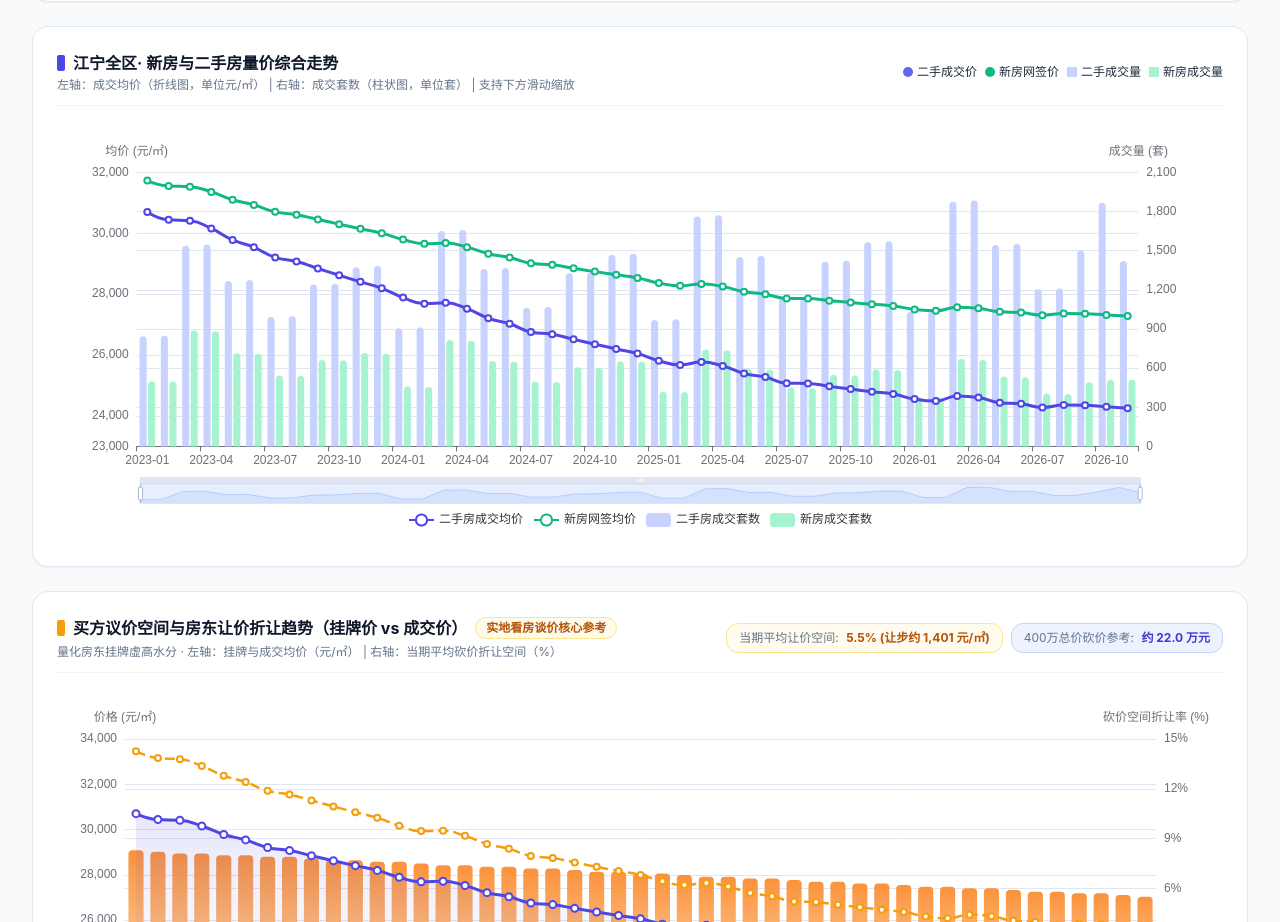
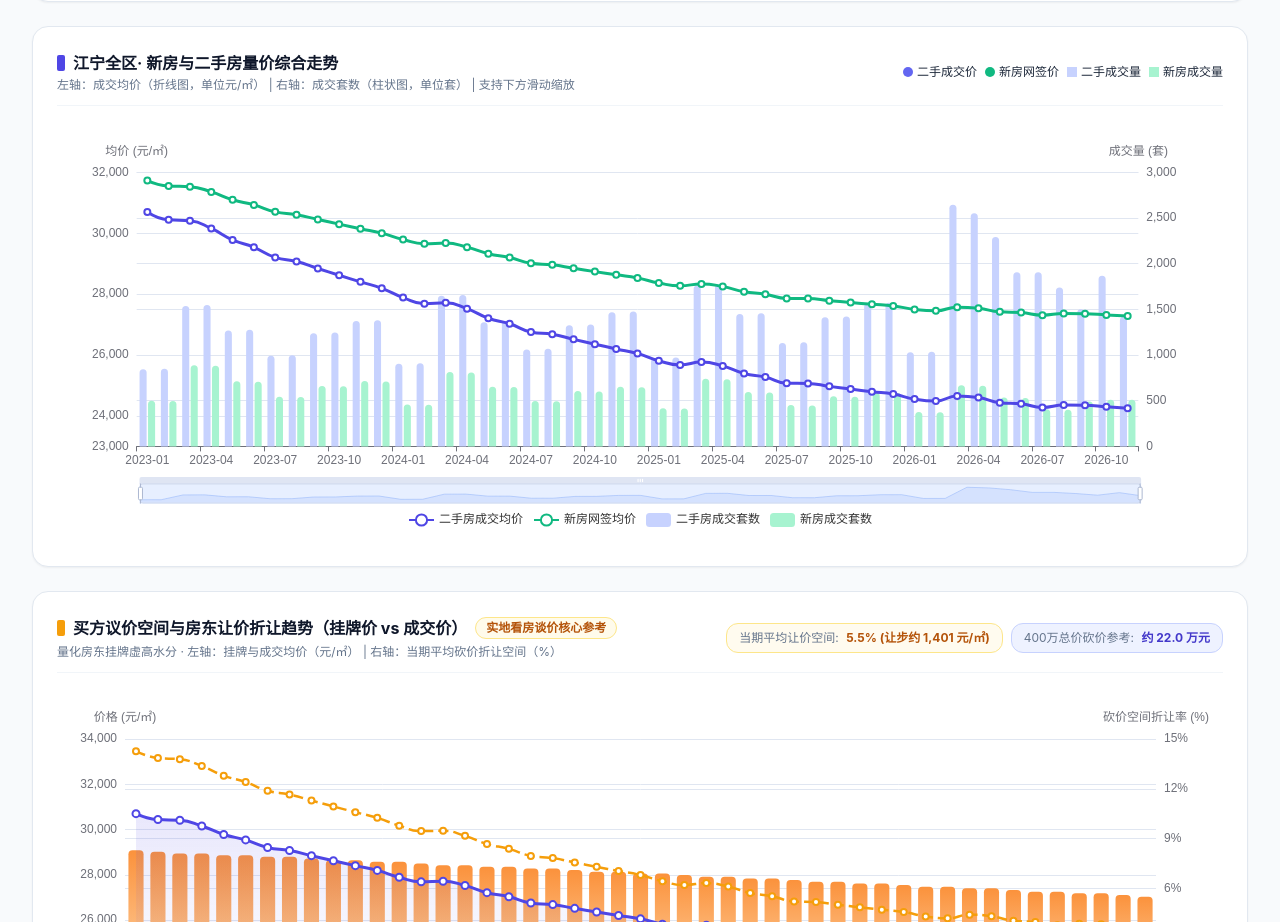
Before and after one commit to amsun10/house-pricing-indicator, a plain HTML site: page index.html in a window 1280 px wide. Shown: the part 1370-2292 px from the top of the page. Drawn offline with nearby package versions, Linux system fonts and the light colour scheme.

Commit message:
data: backfill official njhouse transaction volume for all reported 2026 months

```diff
--- a/data.json
+++ b/data.json
@@ -188,12 +188,12 @@
         1573,
         1031,
         1036,
-        1875,
-        1884,
-        1543,
-        1551,
-        1204,
-        1210,
+        2646,
+        2553,
+        2294,
+        1906,
+        1906,
+        1739,
         1502,
         1868,
         1420
```
Also changed, not shown: index.html (+6 -6 lines).
